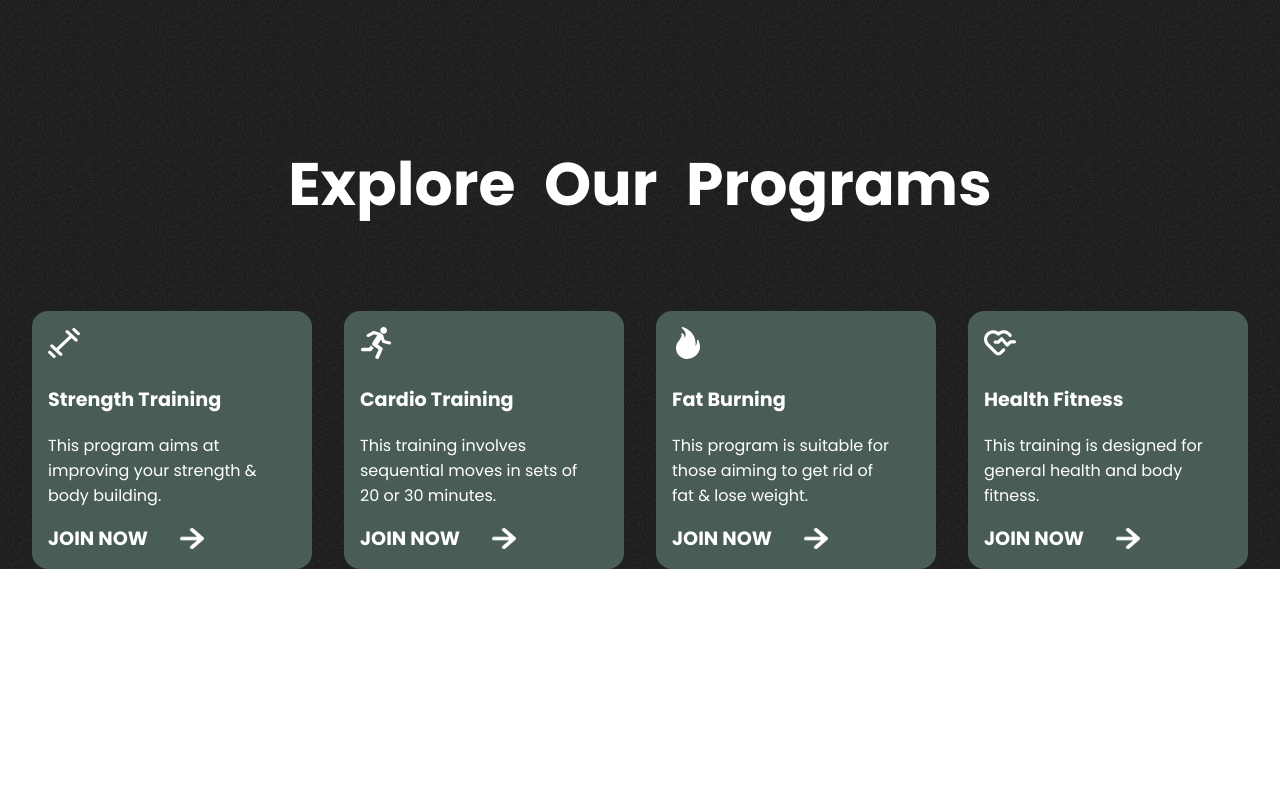
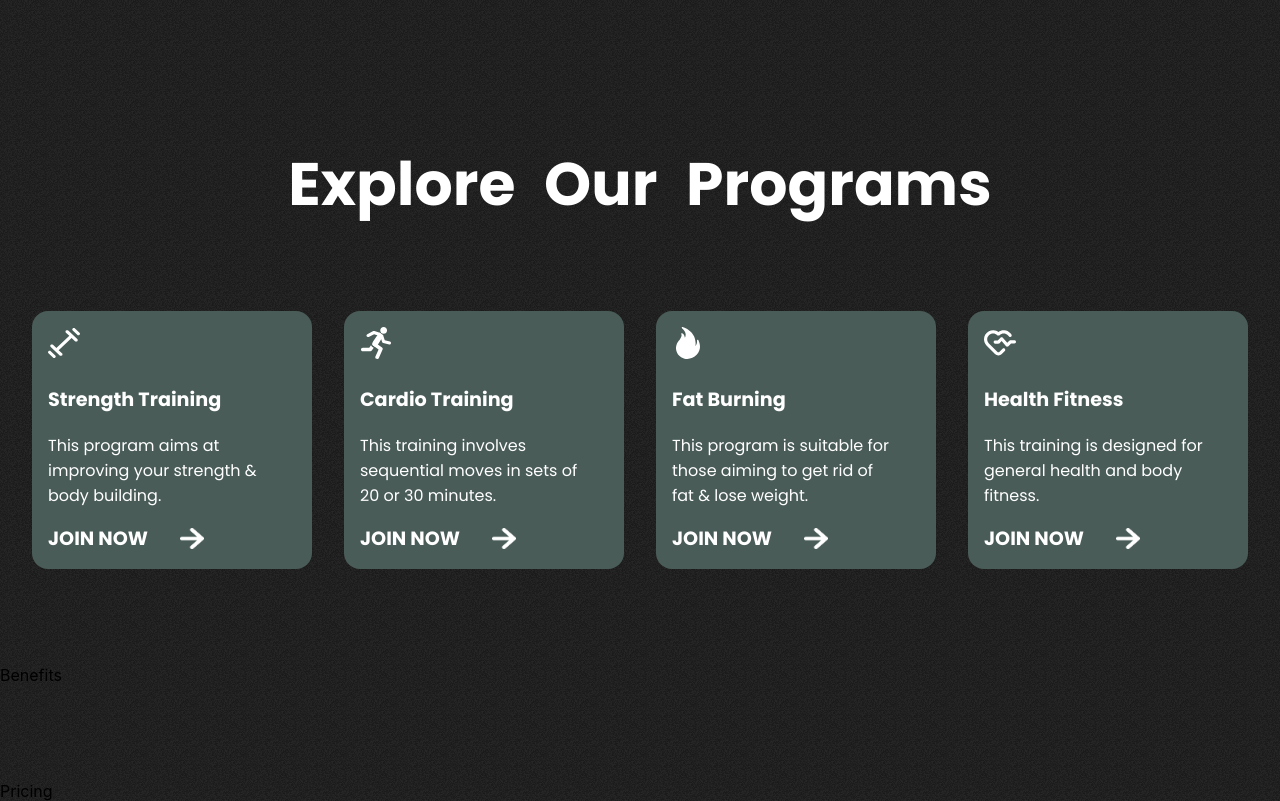
Before and after one commit to Charawey-X/gym, a React (Create React App) app: page / in a window 1280 px wide. Shown: the part 745-1546 px from the top of the page. Before the commit the page ends 1314 px from the top, so only its background shows below. Built offline with nearby package versions, Linux system fonts and the light colour scheme.

Commit message:
add benefits and pricing

```diff
--- a/src/App.js
+++ b/src/App.js
@@ -1,12 +1,16 @@
 import './App.css';
 import Hero from './components/Hero/Hero';
 import Programs from './components/Programs/Programs';
+import Pricing from './components/Pricing/Pricing';
+import Benefits from './components/Benefits/Benefits';
 
 function App() {
   return (
     <div className="App">
       <Hero></Hero>
       <Programs></Programs>
+      <Benefits></Benefits>
+      <Pricing></Pricing>
     </div>
   );
 }
--- /dev/null
+++ b/src/components/Benefits/Benefits.jsx
@@ -0,0 +1,9 @@
+import React from 'react';
+
+const Benefits = () => {
+  return (
+    <div>Benefits</div>
+  )
+}
+
+export default Benefits
--- /dev/null
+++ b/src/components/Pricing/Pricing.jsx
@@ -0,0 +1,9 @@
+import React from 'react';
+
+const Pricing = () => {
+  return (
+    <div>Pricing</div>
+  )
+}
+
+export default Pricing
```
Also changed, not shown: src/components/Benefits/Benefits.css (added), src/components/Pricing/Pricing.css (added).
